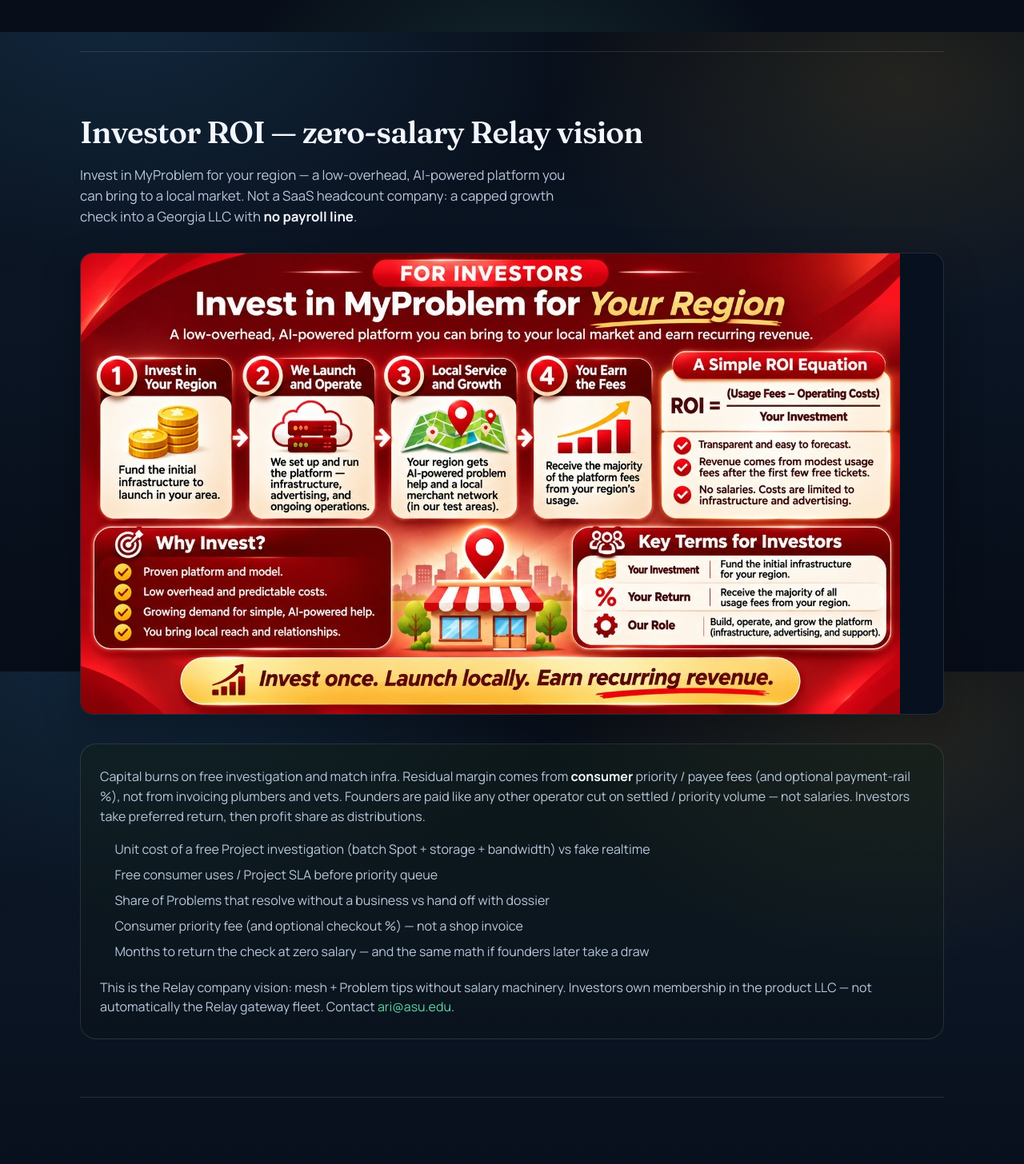
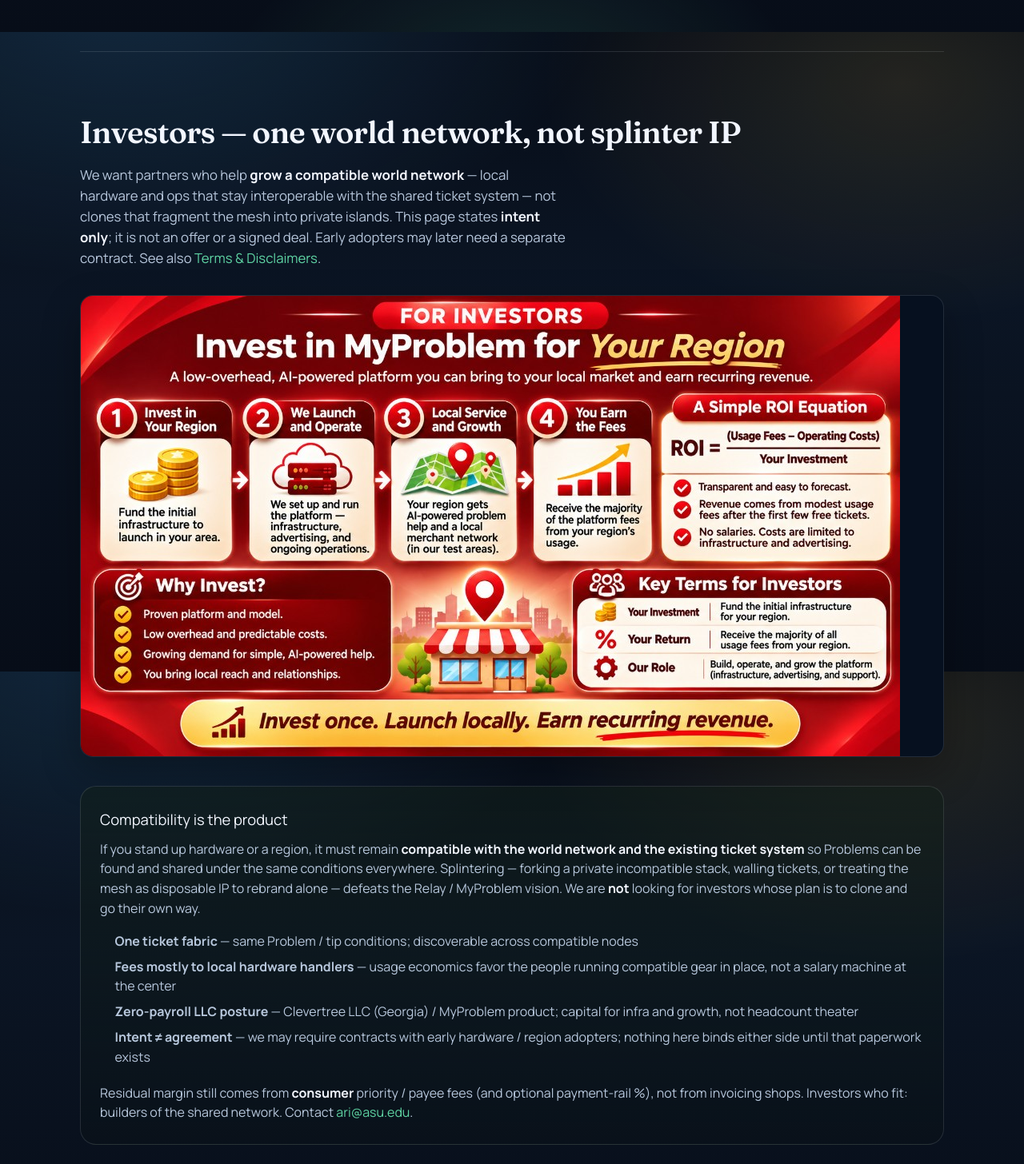
Before and after one commit to paradigm-threat/myproblem, a Next.js app: page / in a window 1280 px wide. Shown: the part 6360-7816 px from the top of the page at 80% size. Built offline with nearby package versions, Linux system fonts and the light colour scheme.

Commit message:
feat: clarify world-network investor intent, no splintering
Pitch compatible local hardware and shared tickets; fees mostly to
handlers; state intent only until separate contracts. Mirror in Terms.

```diff
--- a/src/app/page.tsx
+++ b/src/app/page.tsx
@@ -463,12 +463,19 @@ export default function HomePage() {
           </section>
 
           <section id="investors" aria-labelledby="investors-heading">
-            <h2 id="investors-heading">Investor ROI — zero-salary Relay vision</h2>
+            <h2 id="investors-heading">
+              Investors — one world network, not splinter IP
+            </h2>
             <p className="section-lead">
-              Invest in MyProblem for your region — a low-overhead, AI-powered
-              platform you can bring to a local market. Not a SaaS headcount
-              company: a capped growth check into a Georgia LLC with{" "}
-              <strong className="emph">no payroll line</strong>.
+              We want partners who help{" "}
+              <strong className="emph">grow a compatible world network</strong>{" "}
+              — local hardware and ops that stay interoperable with the shared
+              ticket system — not clones that fragment the mesh into private
+              islands. This page states{" "}
+              <strong className="emph">intent only</strong>; it is not an offer
+              or a signed deal. Early adopters may later need a separate
+              contract. See also{" "}
+              <a href="/terms">Terms &amp; Disclaimers</a>.
             </p>
             <figure className="section-graphic">
               <picture>
@@ -480,7 +487,7 @@ export default function HomePage() {
                 />
                 <img
                   src="/investors.jpg"
-                  alt="For investors: fund a region, we launch and operate, local service grows, you earn the majority of usage fees — no salaries, costs limited to infrastructure and advertising"
+                  alt="For investors: fund compatible local hardware in the world network; fees mostly to local handlers; tickets shared under one interoperable system — not a splintered clone"
                   width={1024}
                   height={576}
                   className="section-graphic-img"
@@ -488,49 +495,61 @@ export default function HomePage() {
                 />
               </picture>
               <figcaption className="sr-only">
-                Infographic: regional investment, operations, growth, and fee
-                share with no salary overhead.
+                Infographic: regional investment that stays compatible with the
+                shared ticket network; fees mostly to local hardware handlers.
               </figcaption>
             </figure>
             <div className="investor">
+              <h3
+                id="investors-compat-heading"
+                style={{ margin: "0 0 0.65rem", fontSize: "1.15rem" }}
+              >
+                Compatibility is the product
+              </h3>
               <p style={{ margin: 0, color: "var(--muted)", lineHeight: 1.55 }}>
-                Capital burns on free investigation and match infra. Residual
-                margin comes from{" "}
-                <strong className="emph">consumer</strong> priority / payee fees
-                (and optional payment-rail %), not from invoicing plumbers and
-                vets. Founders are paid like any other operator cut on settled /
-                priority volume — not salaries. Investors take preferred return,
-                then profit share as distributions.
+                If you stand up hardware or a region, it must remain{" "}
+                <strong className="emph">
+                  compatible with the world network and the existing ticket
+                  system
+                </strong>{" "}
+                so Problems can be found and shared under the same conditions
+                everywhere. Splintering — forking a private incompatible stack,
+                walling tickets, or treating the mesh as disposable IP to
+                rebrand alone — defeats the Relay / MyProblem vision. We are{" "}
+                <strong className="emph">not</strong> looking for investors
+                whose plan is to clone and go their own way.
               </p>
-              <ul>
+              <ul aria-labelledby="investors-compat-heading">
                 <li>
-                  Unit cost of a free Project investigation (batch Spot +
-                  storage + bandwidth) vs fake realtime
-                </li>
-                <li>Free consumer uses / Project SLA before priority queue</li>
-                <li>
-                  Share of Problems that resolve without a business vs hand off
-                  with dossier
+                  <strong>One ticket fabric</strong> — same Problem / tip
+                  conditions; discoverable across compatible nodes
                 </li>
                 <li>
-                  Consumer priority fee (and optional checkout %) — not a shop
-                  invoice
+                  <strong>Fees mostly to local hardware handlers</strong> —
+                  usage economics favor the people running compatible gear in
+                  place, not a salary machine at the center
                 </li>
                 <li>
-                  Months to return the check at zero salary — and the same math
-                  if founders later take a draw
+                  <strong>Zero-payroll LLC posture</strong> — Clevertree LLC
+                  (Georgia) / MyProblem product; capital for infra and growth,
+                  not headcount theater
+                </li>
+                <li>
+                  <strong>Intent ≠ agreement</strong> — we may require contracts
+                  with early hardware / region adopters; nothing here binds
+                  either side until that paperwork exists
                 </li>
               </ul>
               <p
                 style={{
                   margin: "1.25rem 0 0",
-                  color: "var(--muted)",
-                  lineHeight: 1.5,
+                  color: "var(--muted)", lineHeight: 1.5,
                 }}
               >
-                This is the Relay company vision: mesh + Problem tips without
-                salary machinery. Investors own membership in the product LLC —
-                not automatically the Relay gateway fleet. Contact{" "}
+                Residual margin still comes from{" "}
+                <strong className="emph">consumer</strong> priority / payee fees
+                (and optional payment-rail %), not from invoicing shops.
+                Investors who fit: builders of the shared network. Contact{" "}
                 <a href={`mailto:${CONTACT_EMAIL}`}>{CONTACT_EMAIL}</a>.
               </p>
             </div>
--- a/src/app/terms/page.tsx
+++ b/src/app/terms/page.tsx
@@ -15,7 +15,7 @@ export const metadata: Metadata = {
   },
 };
 
-const EFFECTIVE = "November 8, 2026";
+const EFFECTIVE = "November 8, 2026 (network / investor intent clarified)";
 
 export default function TermsPage() {
   return (
@@ -214,8 +214,56 @@ export default function TermsPage() {
           </p>
         </section>
 
+        <section className="legal-section" aria-labelledby="network-heading">
+          <h2 id="network-heading">
+            10. World network intent (investors and hardware)
+          </h2>
+          <p>
+            MyProblem is built to participate in a{" "}
+            <strong>compatible world network</strong> (Relay-aligned tips and
+            tickets), not a pile of unrelated private clones. Our{" "}
+            <strong>stated intent</strong> — which is{" "}
+            <strong>not an offer, license grant, or signed agreement</strong> —
+            is:
+          </p>
+          <ul>
+            <li>
+              Regional or hardware investors / operators who join should keep
+              gear and software{" "}
+              <strong>interoperable with the shared ticket system</strong> so
+              Problems can be found and shared under substantially the same
+              conditions across the network.
+            </li>
+            <li>
+              <strong>Splintering</strong> the network into incompatible
+              forks, walled ticket islands, or IP fragments that block
+              discovery defeats the product purpose. That is not the investor
+              profile we are seeking.
+            </li>
+            <li>
+              <strong>Fees are intended mostly to flow to local hardware
+              handlers</strong> who run compatible capacity — not to fund a
+              traditional salary stack at the center.
+            </li>
+            <li>
+              We may later require{" "}
+              <strong>contracts with early adopters</strong> (hardware, region,
+              or capital). Nothing on this site, including this section, creates
+              those obligations until a separate written agreement says so.
+            </li>
+          </ul>
+          <p>
+            Product membership in Clevertree LLC / MyProblem does{" "}
+            <strong>not</strong> automatically convey ownership of the Relay
+            gateway fleet or unrelated mesh projects unless a written deal says
+            otherwise. See the{" "}
+            <a href="/#investors">Investors</a> section on the home page for
+            the public pitch in plain language.
+          </p>
+        </section>
+
         <section className="legal-section" aria-labelledby="changes-heading">
-          <h2 id="changes-heading">10. Changes and contact</h2>
+          <h2 id="changes-heading">11. Changes and contact</h2>
           <p>
             We may update these terms as the product evolves. The effective date
             above will change when we do. Continued use after an update means
@@ -228,8 +276,9 @@ export default function TermsPage() {
         </section>
 
         <p className="legal-footer-note">
-          By using MyProblem, you acknowledge that you have read this page and
-          understand the softer professional limits described above.
+          By using MyProblem, you acknowledge that you have read this page —
+          including the softer professional limits and the non-binding world-
+          network investor intent above.
         </p>
       </main>
     </>
```
